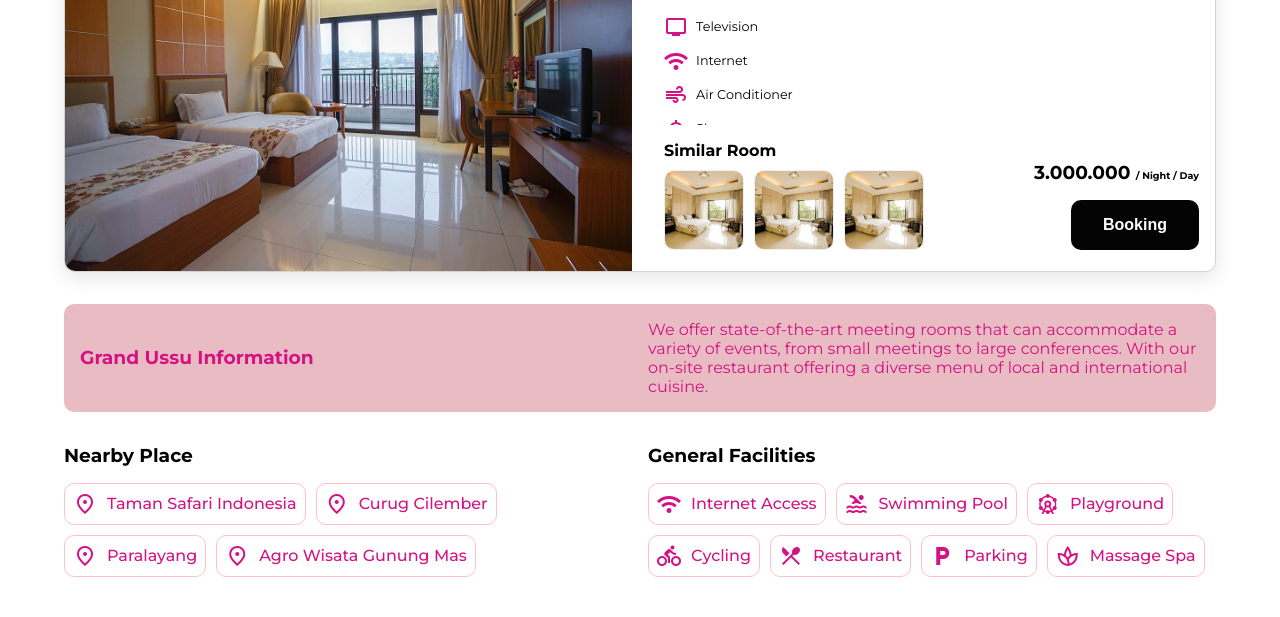
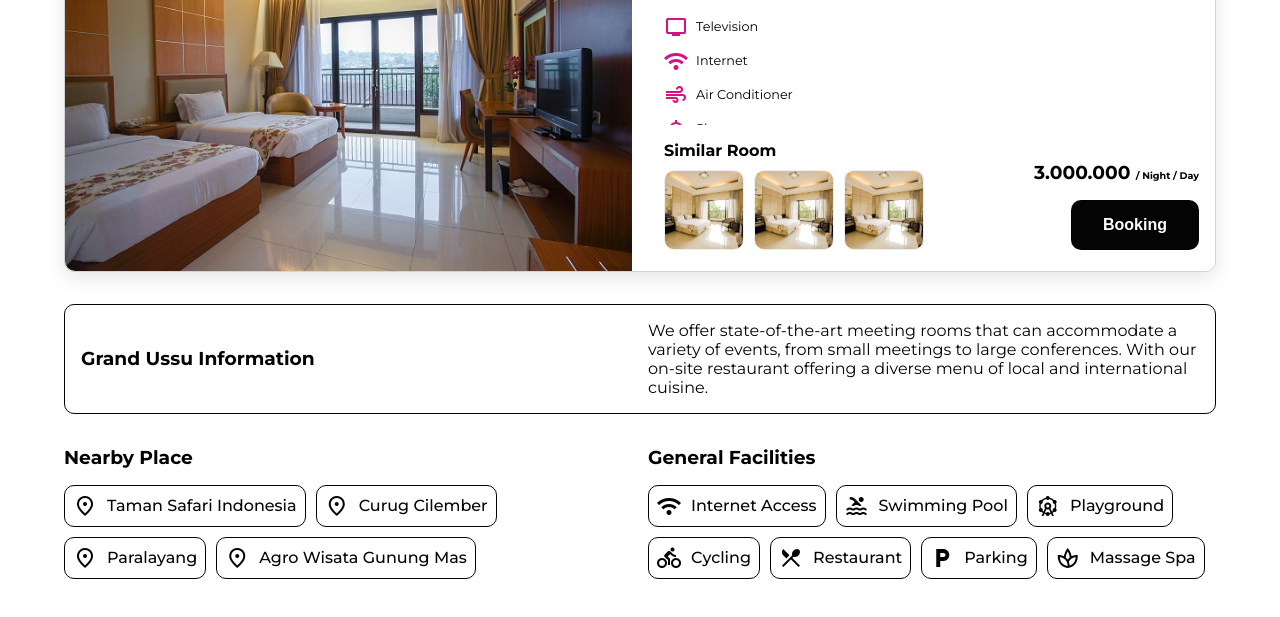
Before and after one commit to uiuxkimabe/re-grandussu, a plain HTML site: page room.html in a window 1280 px wide. Shown: the part 1412-2029 px from the top of the page. Drawn offline with nearby package versions, Linux system fonts and the light colour scheme; grey boxes are pictures that could not be loaded.

Commit message:
change color

```diff
--- a/src/style/room.css
+++ b/src/style/room.css
@@ -157,9 +157,10 @@ html,body {
 
 #description .head__banner {
     padding: 1em;
-    background-color: rgb(233, 188, 195);
-    color: #d41283;
+    background-color: var(--basic);
+    color: var(--dark);
     border-radius: 10px;
+    border: 1px solid var(--dark);
     grid-template-columns: repeat(auto-fit,minmax(300px,1fr));
     gap: 1em;
     align-items: center;
@@ -181,8 +182,8 @@ html,body {
 .nearby ul li, .facilities ul li {
     justify-content: flex-start;
     gap: 10px;
-    border: 1px solid pink;
-    color: #d41283;
+    border: 1px solid var(--dark);
+    color: var(--dark);
     font-weight: 500;
     padding: 8px;
     border-radius: 10px;
```
